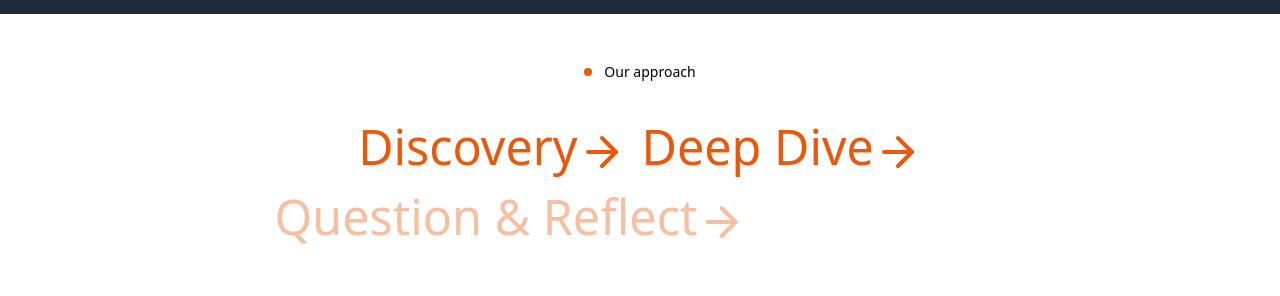
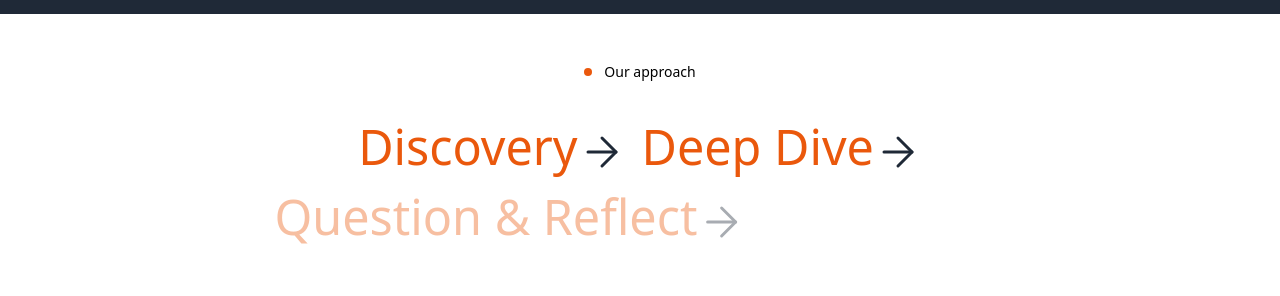
Before and after one commit to sah246ir/scroll-animated-landing-page, a React (Create React App) app: page / in a window 1280 px wide. Shown: the part 2760-3056 px from the top of the page. Built offline with nearby package versions, Linux system fonts and the light colour scheme.

Commit message:
style: arrow color and size

```diff
--- a/src/components/headings/ApproachHeading.tsx
+++ b/src/components/headings/ApproachHeading.tsx
@@ -17,7 +17,7 @@ const ApproachHeading = ({children,range,scrollYProgress}:PropTypes) => {
             </m.div>
             <m.h1 style={{opacity,x,fontSize:"3.787037037vw"}} className='transition-all duration-500  text-5xl text-black-200 text-justify '>
                  {children}
-                <ArrowRight className='inline sm:size-12 ' />
+                <ArrowRight strokeWidth={1.5} className='inline sm:size-12 stroke-gray-800 ' />
             </m.h1>
         </div>
     )
```
